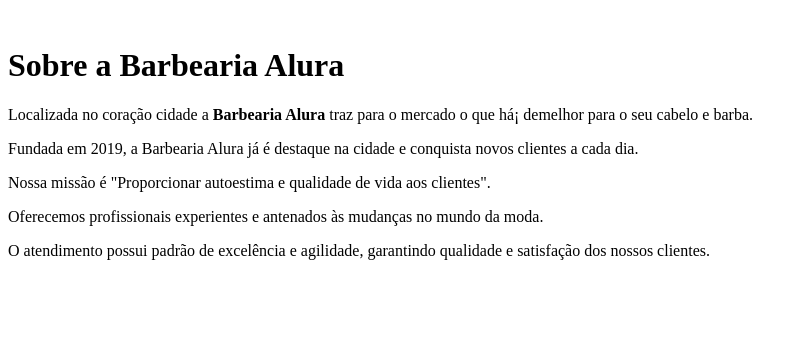
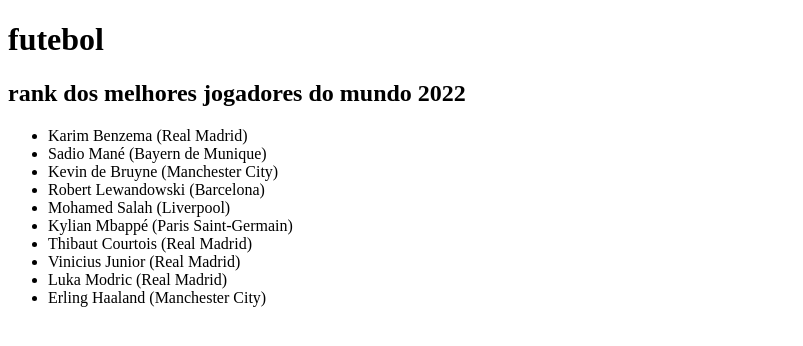
Before and after one commit to natvigg/futmax, a plain HTML site: page index.html in a window 1280 px wide. Shown: the whole page, without its empty margins (0-803 px from the left). Drawn offline with Linux system fonts and the light colour scheme.

Commit message:
Add files via upload

```diff
--- a/index.html
+++ b/index.html
@@ -1,18 +1,25 @@
 <!DOCTYPE html>
 <html>
 <head>
-	<title>BARBEARIA ALURA</title>
-	<link rel="stylesheet" type="text/css" href="style.css">
+	<meta charset="utf-8">
+	<meta name="viewport" content="width=device-width, initial-scale=1">
+	<title>Futebol max</title>
 </head>
-
 <body>
-	<img scr="/home/escola/Documentos/Natalia Vitoria 1A/">
- 	<h1>Sobre a Barbearia Alura</h1>
-<p>Localizada no coração cidade a <strong>Barbearia Alura</strong> traz para o mercado o que há¡ demelhor para o seu cabelo e barba. </p>
-Fundada em 2019, a Barbearia Alura já é destaque na cidade e conquista novos clientes a cada dia.
-<p>Nossa missão é </i> "Proporcionar autoestima e qualidade de vida aos clientes".</i></p>
-<p>Oferecemos profissionais experientes e antenados às mudanças no mundo da moda.</p>
-<p>O atendimento possui padrão de excelência e agilidade, garantindo qualidade e satisfação dos nossos clientes. </p>
-
+<h1>futebol</h1>
+<p></p>
+<h2>rank dos melhores jogadores do mundo 2022</h2>
+<ul>
+	<li>Karim Benzema (Real Madrid)</li>
+	<li>Sadio Mané (Bayern de Munique)</li>
+	<li>Kevin de Bruyne (Manchester City)</li>
+	<li>Robert Lewandowski (Barcelona)</li>
+	<li>Mohamed Salah (Liverpool)</li>
+	<li>Kylian Mbappé (Paris Saint-Germain)</li>
+	<li>Thibaut Courtois (Real Madrid)</li>
+	<li>Vinicius Junior (Real Madrid)</li>
+	<li>Luka Modric (Real Madrid)</li>
+	<li>Erling Haaland (Manchester City)</li>
+</ul>
 </body>
 </html>
```
